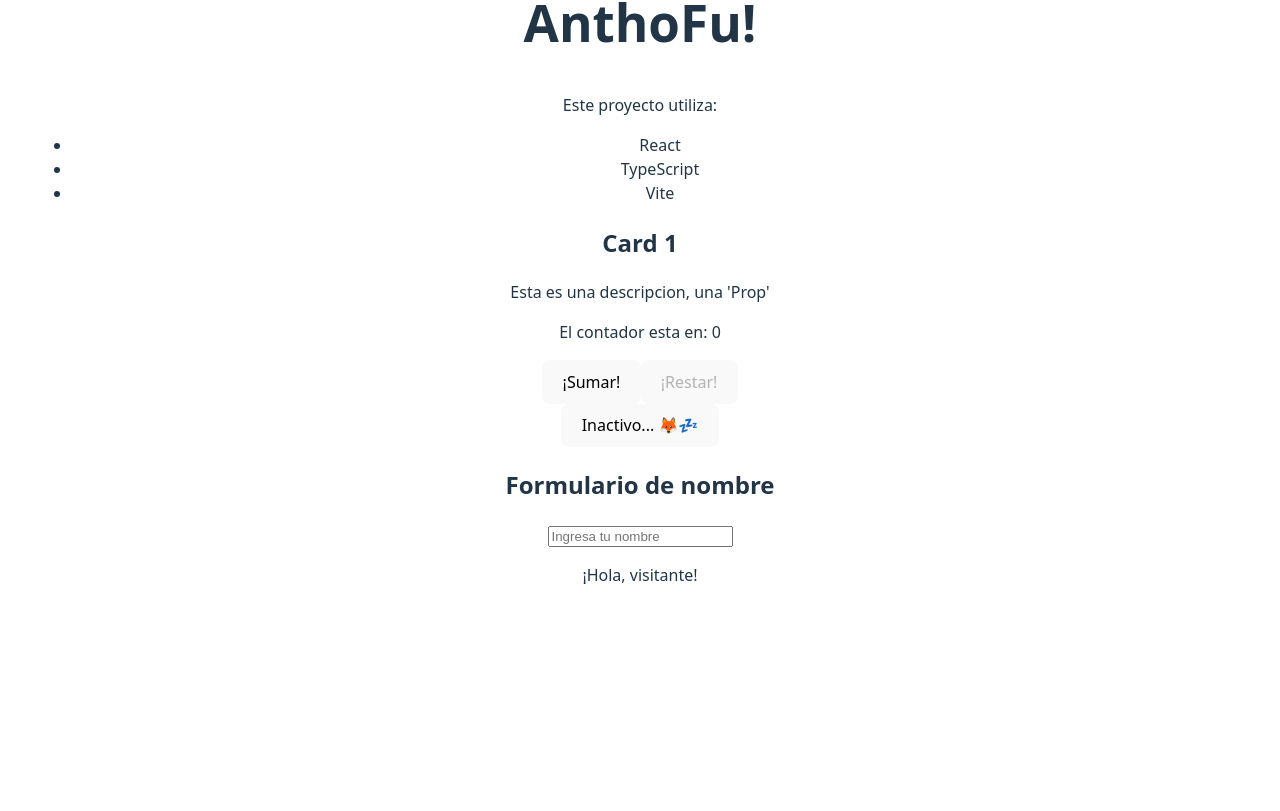
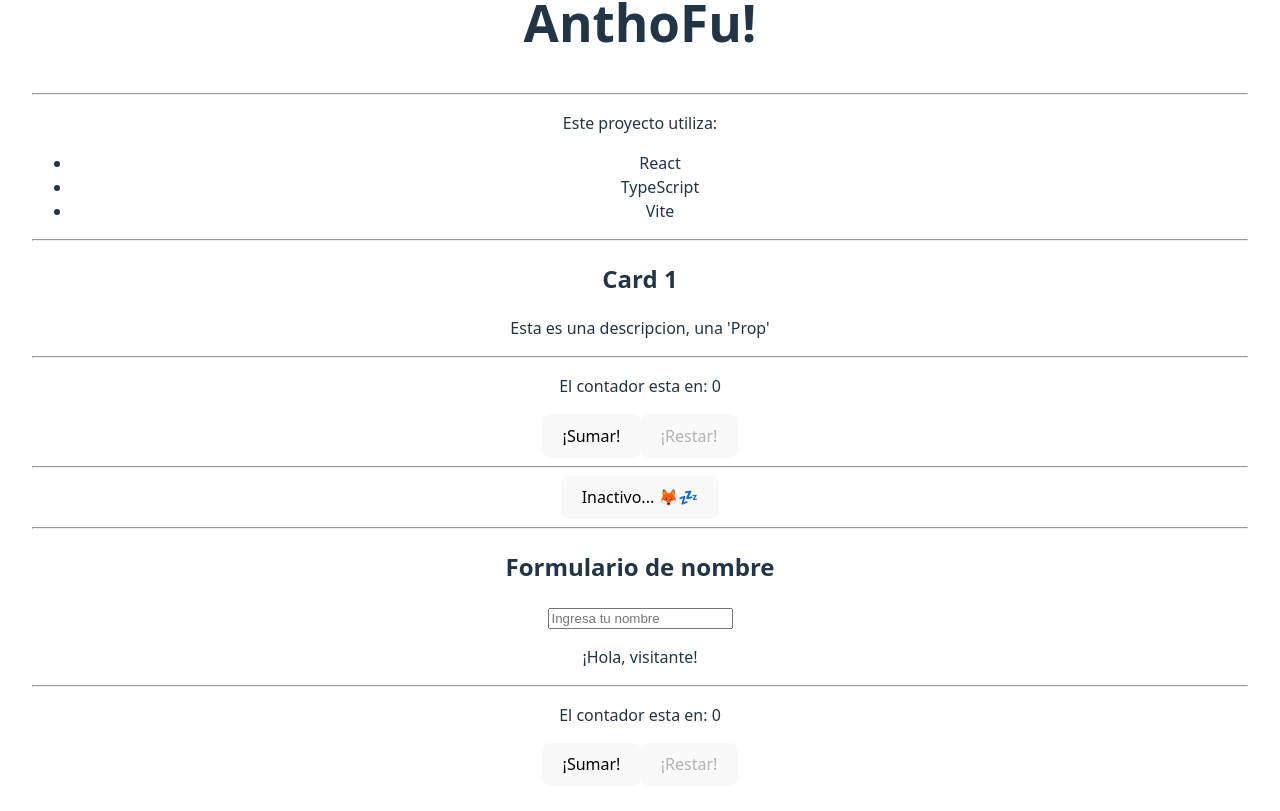
Before and after one commit to AnthoFu/react-platzi, a React (Vite) app in the folder react-1/: page / in a window 1280 px wide. Shown: the part 287-1098 px from the top of the page. Before the commit the page ends 922 px from the top, so only its background shows below. Built offline with nearby package versions, Linux system fonts and the light colour scheme.

Commit message:
[Clase 7] Uso de useEffect

```diff
--- a/react-1/src/App.tsx
+++ b/react-1/src/App.tsx
@@ -4,15 +4,16 @@ import Counter from './components/counter'
 import ToggleButton from './components/toggleButton';
 import AnthoFu from './assets/AnthoFu.png'
 import NameForm from './components/nameForm';
+import CounterWithEffect from './components/counterWithEffect';
 
 function App() {
   const items = ['React', 'TypeScript', 'Vite']
 
   return (
     <section>
-      <img className='logo' src={AnthoFu} alt=""/>
+      <img className='logo' src={AnthoFu} alt="" />
       <h1>¡Hola, Bienvenido al proyecto de react de AnthoFu!</h1>
-
+      <hr />
       <p>Este proyecto utiliza:</p>
       <ul>
         {
@@ -21,13 +22,18 @@ function App() {
           ))
         }
       </ul>
+      <hr />
+      <Card title="Card 1" description="Esta es una descripcion, una 'Prop'" />
+      <hr />
+      <Counter />
+      <hr />
+      <ToggleButton />
+      <hr />
+      <h2>Formulario de nombre</h2>
 
-    <Card title="Card 1" description="Esta es una descripcion, una 'Prop'"/>
-    <Counter/>
-    <ToggleButton/>
-
-    <h2>Formulario de nombre</h2>
-    <NameForm/>
+      <NameForm />
+      <hr />
+      <CounterWithEffect/>
     </section>
   );
 }
--- /dev/null
+++ b/react-1/src/components/counterWithEffect.tsx
@@ -0,0 +1,21 @@
+import { useEffect, useState } from "react"
+
+const CounterWithEffect = () => {
+    const [count, setCount] = useState (0);
+
+    useEffect(() =>{
+        console.log(`[CounterWithEffect] El contador cambio a: ${count}`)
+    }, [count])
+
+        return (
+        <div>
+            <p>El contador esta en: {count} </p>
+            <button onClick={() => setCount(count + 1)}>¡Sumar!</button>
+            <button onClick={() => setCount(count - 1)} disabled={count <= 0}>¡Restar!</button>
+        </div>
+
+    )
+}
+
+
+export default CounterWithEffect
```
Lines whose indentation alone changed are shown as unchanged.
